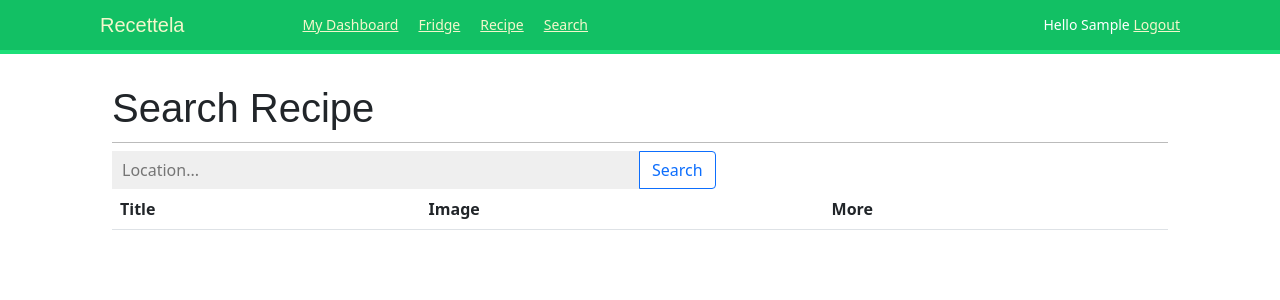
After one commit to gwenaelkreutner/architecture, a Django app: page /search/ in a window 1280 px wide. The commit adds this page. Shown: the top 300 px of the page. Run offline with Django 3.2, Linux system fonts and the light colour scheme; the visitor is signed in with stand-in values (Sample User, id 1); lists and menus that the app fills with data are empty; some web fonts are replaced.

Commit message:
terminé

```diff
--- a/recettela/api/urls.py
+++ b/recettela/api/urls.py
@@ -2,7 +2,7 @@ from django.conf.urls import url
 from django.urls import path, include
 from rest_framework import routers
 
-from recettela.services.spoonacular import reverse_recipe
+from recettela.services.spoonacular import reverse_recipe, search_recipe
 from recettela.api import views
 
 router = routers.DefaultRouter()
@@ -17,4 +17,5 @@ urlpatterns = [
     #path('foods/<int:pk>/', views.food_detail),
     path('', include(router.urls)),
     url('reverse_recipe/', reverse_recipe, name='reverse_recipe'),
+    url('search_recipe/', search_recipe, name='search_recipe'),
 ]
--- a/recettela/static/js/main.js
+++ b/recettela/static/js/main.js
@@ -1,19 +1,7 @@
-function job_type(job_type) {
-    document.getElementById('location').value = '';
-    let param = 'job_type=' + job_type;
-    send_request_reverse_recipe(param);
-}
-
-function sort_jobs(sort_type) {
-    document.getElementById('location').value = '';
-    let param = 'sort_jobs=' + sort_type;
-    send_request_reverse_recipe(param);
-}
-
 function find_location() {
     let location = document.getElementById('location').value;
-    let param = 'location=' + location;
-    send_request_reverse_recipe(param);
+    let param = 'query=' + location;
+    search_recipe(param);
 }
 
 function send_request_reverse_recipe() {
@@ -27,6 +15,24 @@ function send_request_reverse_recipe() {
         success: function (result) {
             console.log(result);
             update_table_recipe(result);
+        },
+        error: function () {
+            console.log('error');
+        }
+    });
+}
+
+function search_recipe(query) {
+    var csrftoken = getCookie('csrftoken');
+    $.ajax({
+        method: 'GET',
+        url: 'http://127.0.0.1:8000/api/search_recipe/?' + query,
+        beforeSend: function (xhr) {
+            xhr.setRequestHeader("X-CSRFToken", csrftoken);
+        },
+        success: function (result) {
+            console.log(result);
+            update_table_recipe(result, false);
         },
         error: function () {
             console.log('error');
@@ -125,17 +131,19 @@ function update_list_foods(data, isDelete = true) {
 }
 
 
-function update_table_recipe(data) {
+function update_table_recipe(data, isReverse = true) {
     let row;
     let all_rows = '';
 
     Object.keys(data).forEach(key => {
         elem = data[key];
         row = '<tr><td>' + elem['title'] + '</td>' + '<td><img src=' + elem['image'] + 'width="100" height="100" alt="recipe"></td>' + '<td>';
-        elem['usedIngredients'].forEach(key => {
-            // console.log(key['name'])
-            row += key['name'] + ',';
-        })
+        if (isReverse) {
+            elem['usedIngredients'].forEach(key => {
+                row += key['name'] + ',';
+            })
+        }
+
         row += '</td>' + '<td><u onclick="recipe_information(' + elem['id'] + ')">Link</u></td>' + '</tr>';
         all_rows = all_rows + row;
     });
--- a/recettela/urls.py
+++ b/recettela/urls.py
@@ -3,7 +3,7 @@ from django.urls import path, include
 from . import views
 from django.contrib.auth import views as auth_views
 
-from .views import fridge_display, recipe_display
+from .views import fridge_display, recipe_display, search_recipe_display
 
 urlpatterns = [
     path('', views.dashboard, name='dashboard'),
@@ -14,4 +14,5 @@ urlpatterns = [
     path('edit/', views.edit, name='edit'),
     path('fridge/', fridge_display, name='fridge'),
     path('recipe/', recipe_display, name='recipe'),
+    path('search/', search_recipe_display, name='search'),
 ]
--- a/recettela/views.py
+++ b/recettela/views.py
@@ -74,3 +74,8 @@ def fridge_display(request):
 @login_required
 def recipe_display(request):
     return render(request, 'recipe_list.html')
+
+
+@login_required
+def search_recipe_display(request):
+    return render(request, 'search_recipes.html')
--- a/templates/base.html
+++ b/templates/base.html
@@ -23,13 +23,16 @@
     {% if request.user.is_authenticated %}
         <ul class="menu">
             <li {% if section == "dashboard" %} class="selected"{% endif %}>
-            <a href="{% url "dashboard" %}">My Dashboard</a>
+                <a href="{% url "dashboard" %}">My Dashboard</a>
             </li>
             <li {% if section == "fridge" %} class="selected"{% endif %}>
-            <a href="{% url "fridge" %}">Fridge</a>
+                <a href="{% url "fridge" %}">Fridge</a>
             </li>
             <li {% if section == "recipe" %} class="selected"{% endif %}>
-            <a href="{% url "recipe" %}">Recipe</a>
+                <a href="{% url "recipe" %}">Recipe</a>
+            </li>
+            <li {% if section == "search" %} class="selected"{% endif %}>
+                <a href="{% url "search" %}">Search</a>
             </li>
         </ul>
     {% endif %}
--- /dev/null
+++ b/templates/search_recipes.html
@@ -0,0 +1,31 @@
+{% extends 'base.html' %}
+{% block title %} Search {% endblock %}
+
+
+{% block content %}
+    <div class="container">
+        <h1>Search Recipe</h1>
+    </div>
+
+
+    <div class="container">
+        <div class="input-group">
+            <input type="text" id="location" size="50" placeholder="Location...">
+            <button class="btn btn-outline-primary" onclick="find_location()" type="button">Search</button>
+        </div>
+    </div>
+    <div class="container">
+        <table class="table" id="myTable">
+            <thead class="thead-dark">
+            <tr>
+                <th>Title</th>
+                <th>Image</th>
+                <th>More</th>
+            </tr>
+            </thead>
+            <tbody>
+
+            </tbody>
+        </table>
+    </div>
+{% endblock %}
```
Also changed, not shown: recettela/services/spoonacular.py (+10 -3 lines), templates/food_detail.html (deleted, +0 -13 lines).
